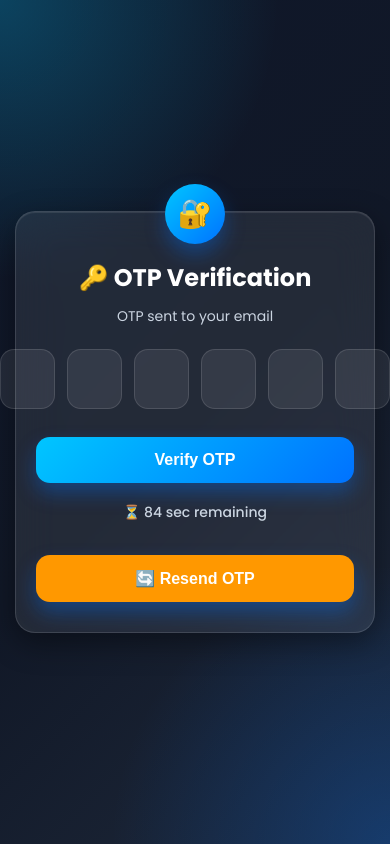
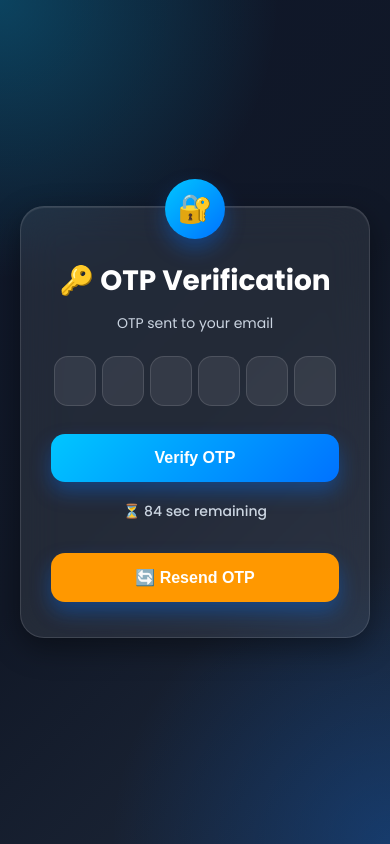
Before and after one commit to pawankumarshrivastava34-cpu/job_finder, a Flask app: page /verify in a window 390 px wide. Run offline with Flask 3, Linux system fonts and the light colour scheme.

Commit message:
Update verify.html

```diff
--- a/templates/verify.html
+++ b/templates/verify.html
@@ -251,33 +251,23 @@ body {
 /* =========================
    MOBILE RESPONSIVE
 ========================= */
+/* MOBILE OTP FIX */
 @media (max-width: 480px) {
 
-    body {
-        padding: 15px;
-        align-items: center;
+    .otp-boxes {
+        gap: 6px;
+        flex-wrap: nowrap;
     }
 
-    .card {
-        padding: 30px 20px;
-        border-radius: 20px;
+    .otp-boxes input {
+
+        width: 42px;
+        height: 50px;
+
+        font-size: 18px;
     }
 
-    .card h2 {
-        font-size: 24px;
-    }
-
-    .card input {
-        font-size: 18px;
-        letter-spacing: 6px;
-        padding: 14px;
-    }
-
-    .card button {
-        padding: 14px;
-    }
 }
-
 
     </style>
 
```
